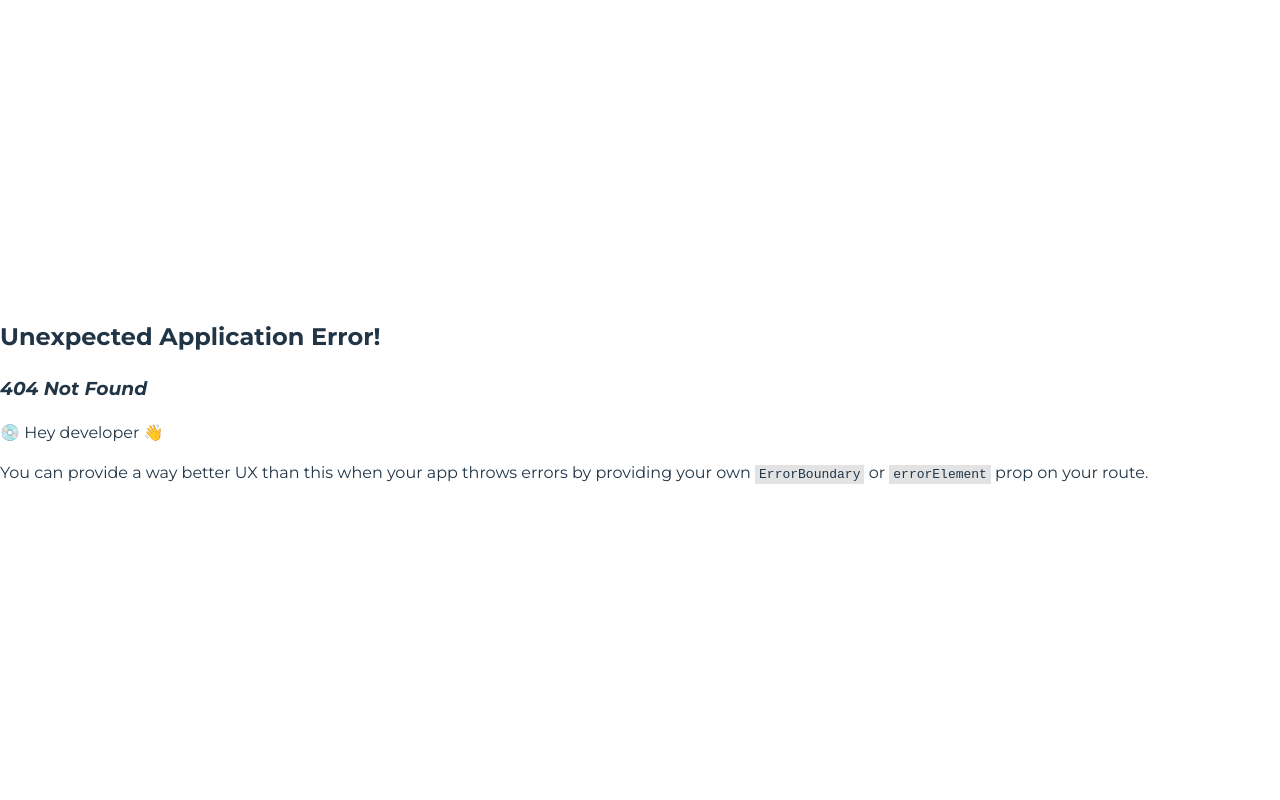
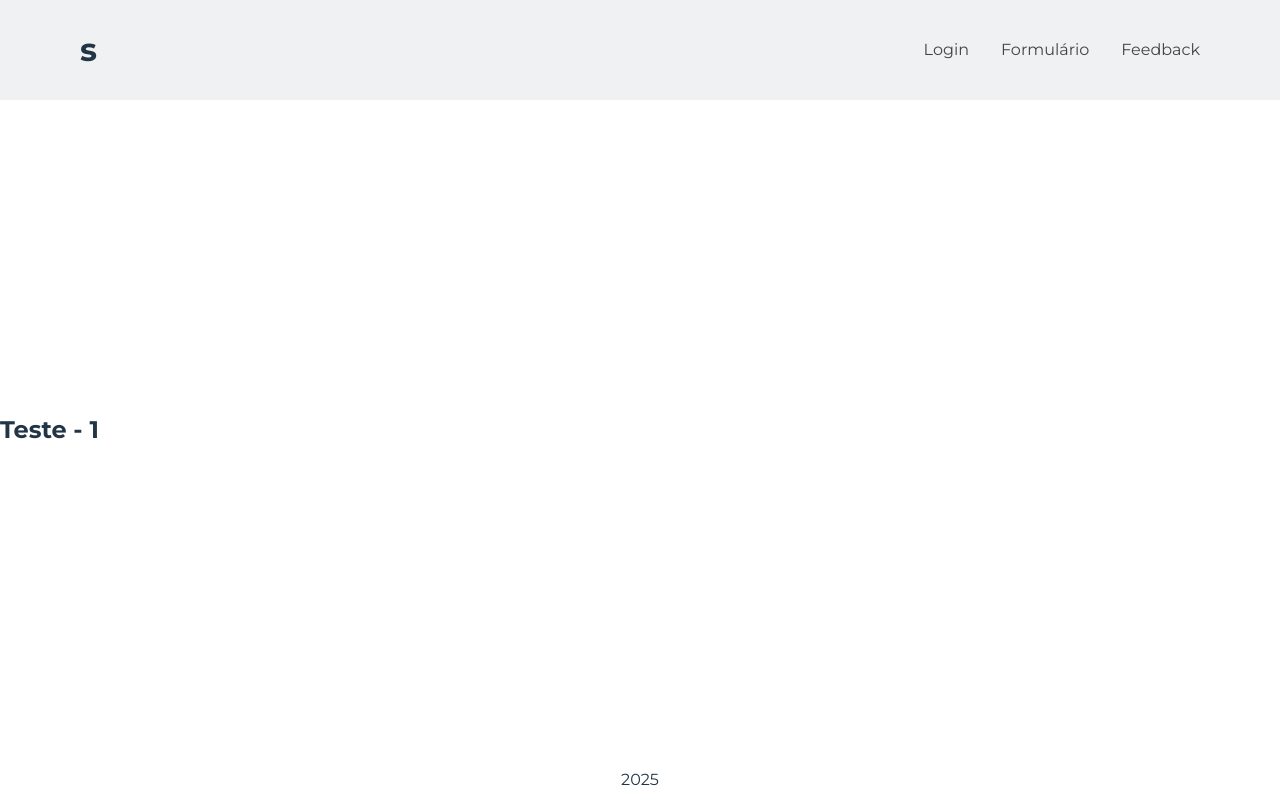
Before and after one commit to ir2508/condominus, a React (Vite) app in the folder condominus-frontend/: page /admin/denuncias/1 in a window 1280 px wide. Before the commit this address had no page. Built offline with nearby package versions, Linux system fonts and the light colour scheme.

Commit message:
Criacao da estrutura de rotas e pagina sem conteudo para receber detalhes de cada denuncia

```diff
--- a/condominus-frontend/src/components/Table/index.jsx
+++ b/condominus-frontend/src/components/Table/index.jsx
@@ -1,3 +1,4 @@
+import { NavLink } from "react-router-dom"
 import styled from "styled-components"
 
 const DataTableStyled = styled.table`
@@ -45,7 +46,7 @@ const Table = ({ dataToShow }) => {
                             <td>{data.local}</td>
                             <td>{data.assunto}</td>
                             <td>{data.status}</td>
-                            <td>Visualizar</td>
+                            <td><NavLink to={data.id}>Visualizar</NavLink></td>
                         </tr>
                     )
                 })}
--- a/condominus-frontend/src/pages/ShowReport/index.jsx
+++ b/condominus-frontend/src/pages/ShowReport/index.jsx
@@ -0,0 +1,10 @@
+import { useParams } from "react-router-dom"
+
+const ShowReport = () => {
+    const params = useParams()
+    return (
+        <h2>Teste - {params.id}</h2>
+    )
+}
+
+export default ShowReport
--- a/condominus-frontend/src/routes/index.jsx
+++ b/condominus-frontend/src/routes/index.jsx
@@ -3,6 +3,7 @@ import Login from "../pages/Login"
 import DefaultLayout from "../layouts/DefaultLayout"
 import ReportForm from "../pages/ReportForm"
 import ShowReports from "../pages/ShowReports"
+import ShowReport from "../pages/ShowReport"
 
 export const router = createBrowserRouter([
     {
@@ -19,6 +20,7 @@ export const router = createBrowserRouter([
         children: [
             // { path: "/", element: <Login /> },
             { path: "denuncias", element: <ShowReports /> },
+            { path: "denuncias/:id", element: <ShowReport /> },
         ],
     },
 ])
```
